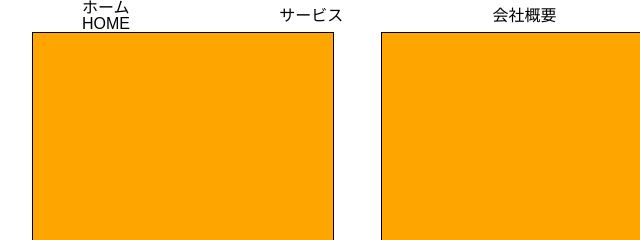
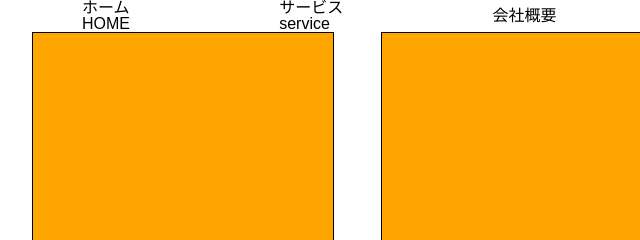
Before and after one commit to Fourseasonsdesignworks/dezasta, a plain HTML site: page 20260121/index.html in a window 1280 px wide. Shown: the top 240 px of the page, 108-748 px from the left. Drawn offline with Linux system fonts and the light colour scheme.

Commit message:
第２回講義修正

```diff
--- a/20250121/index.html
+++ b/20260121/index.html
@@ -10,7 +10,7 @@
 <body>
     <ul class="menu">
         <li>ホーム<br>HOME</li>
-        <li>サービス</li>
+        <li>サービス<br>service</li>
         <li>会社概要</li>
         <li>ニュース</li>
         <li>お問合せ</li>
```
Also changed, not shown: 20260121/css/main.css (renamed from 20250121/css/main.css), 20260121/css/reset.css (renamed from 20250121/css/reset.css).
